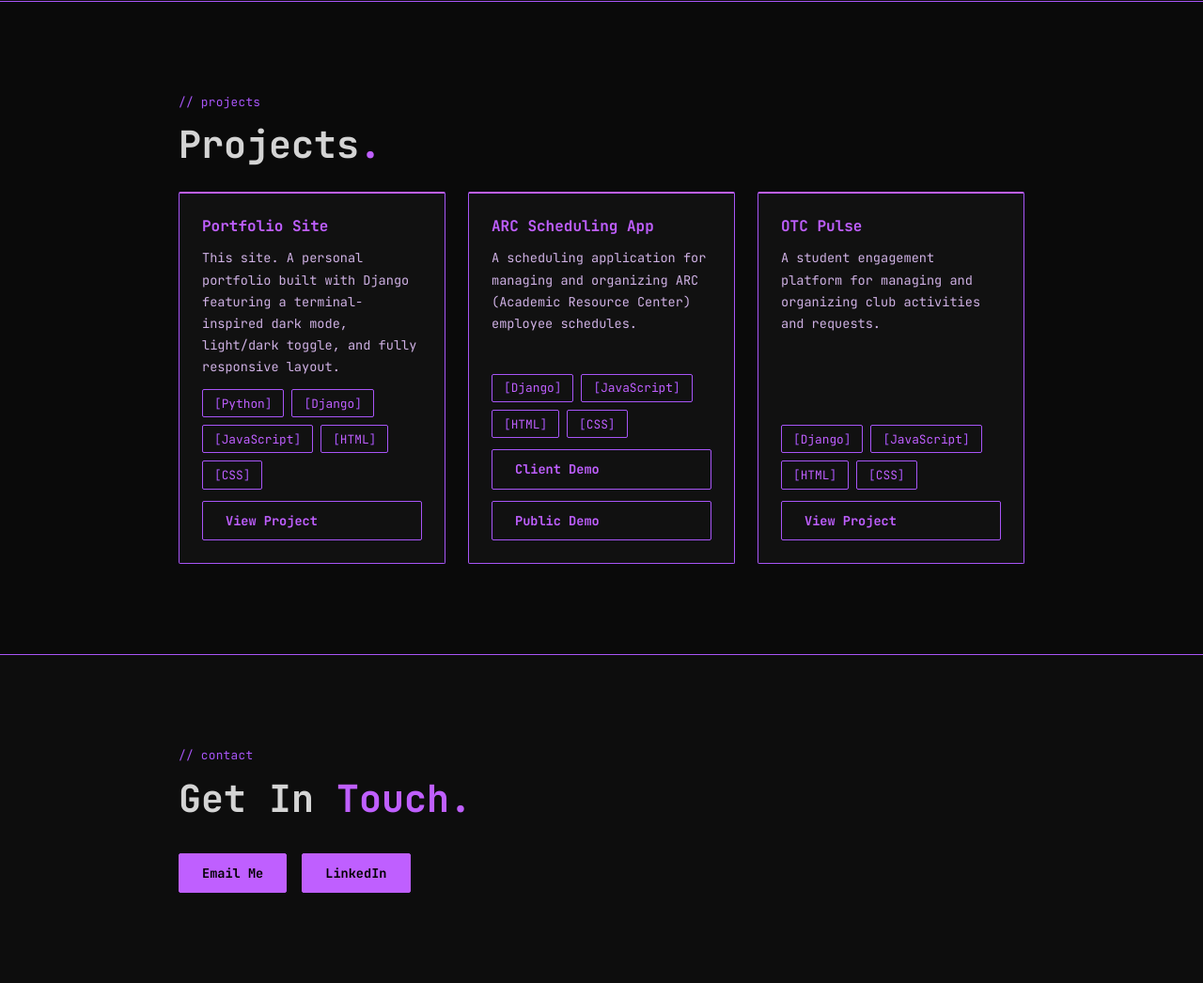
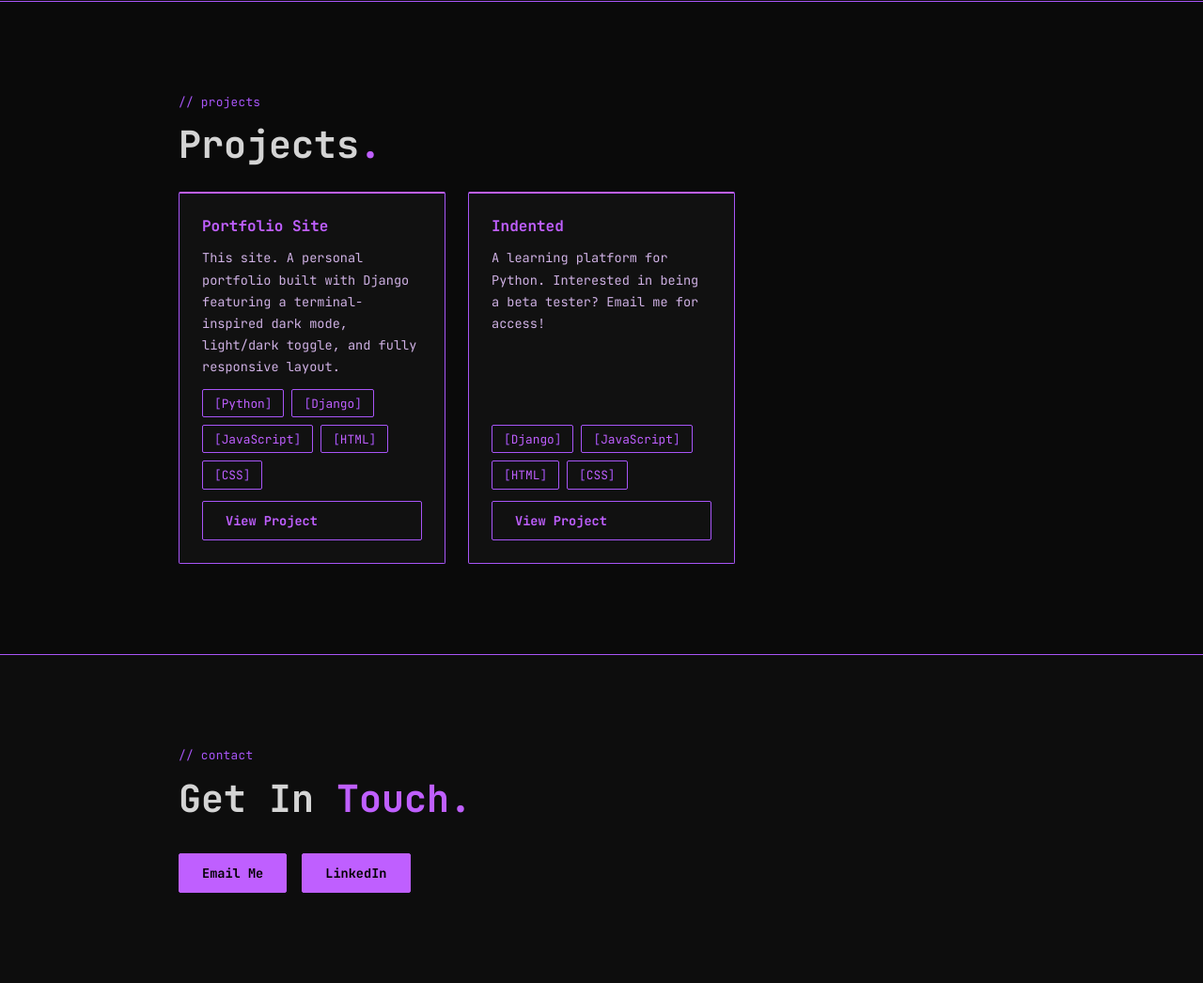
Before and after one commit to GravesSoftwareDev/portfolio, a Django app: page / in a window 1280 px wide. Shown: the part 1770-2816 px from the top of the page at 94% size. Run offline with Django 5.2, Linux system fonts and the light colour scheme.

Commit message:
Update projects

```diff
--- a/portfolio_site/templates/portfolio/home.html
+++ b/portfolio_site/templates/portfolio/home.html
@@ -80,29 +80,16 @@
                     </div>
                     <a href="#" rel="noopener noreferrer" class="btn btn-outline">View Project</a>
                 </div>
-                <!-- Add more project cards here -->
                  <div class="project-card">
-                    <h3 class="project-title">ARC Scheduling App</h3>
-                    <p class="project-desc">A scheduling application for managing and organizing ARC (Academic Resource Center) employee schedules.</p>
+                    <h3 class="project-title">Indented</h3>
+                    <p class="project-desc">A learning platform for Python. Interested in being a beta tester? Email me for access!</p>
                     <div class="project-tags">
                         <span class="skill-tag">Django</span>
                         <span class="skill-tag">JavaScript</span>
                         <span class="skill-tag">HTML</span>
                         <span class="skill-tag">CSS</span>
                     </div>
-                    <a href="https://arc.gravessoftware.dev" target="_blank" rel="noopener noreferrer" class="btn btn-outline">Client Demo</a>
-                    <a href="https://arc-demo.gravessoftware.dev" target="_blank" rel="noopener noreferrer" class="btn btn-outline">Public Demo</a>
-                </div>
-                <div class="project-card">
-                    <h3 class="project-title">OTC Pulse</h3>
-                    <p class="project-desc">A student engagement platform for managing and organizing club activities and requests.</p>
-                    <div class="project-tags">
-                        <span class="skill-tag">Django</span>
-                        <span class="skill-tag">JavaScript</span>
-                        <span class="skill-tag">HTML</span>
-                        <span class="skill-tag">CSS</span>
-                    </div>
-                    <a href="https://otc-pulse.gravessoftware.dev" target="_blank" rel="noopener noreferrer" class="btn btn-outline">View Project</a>
+                    <a href="https://indented.gravessoftware.dev" target="_blank" rel="noopener noreferrer" class="btn btn-outline">View Project</a>
                 </div>
             </div>
         </div>
```
